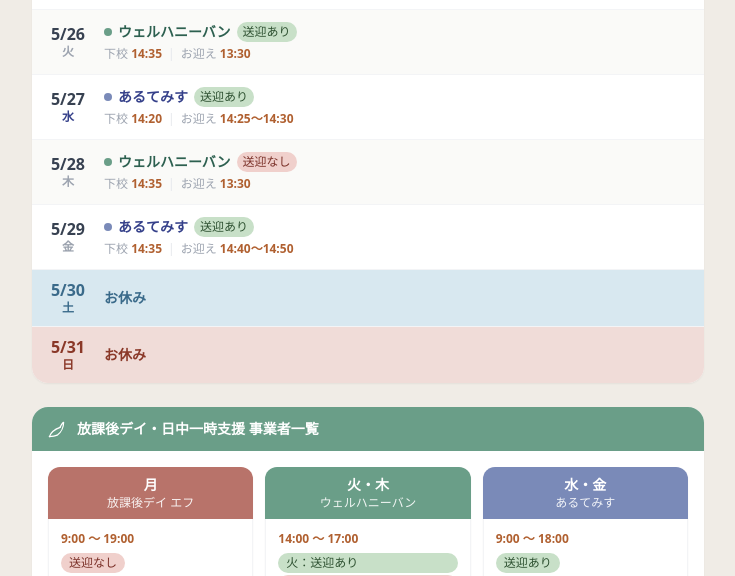
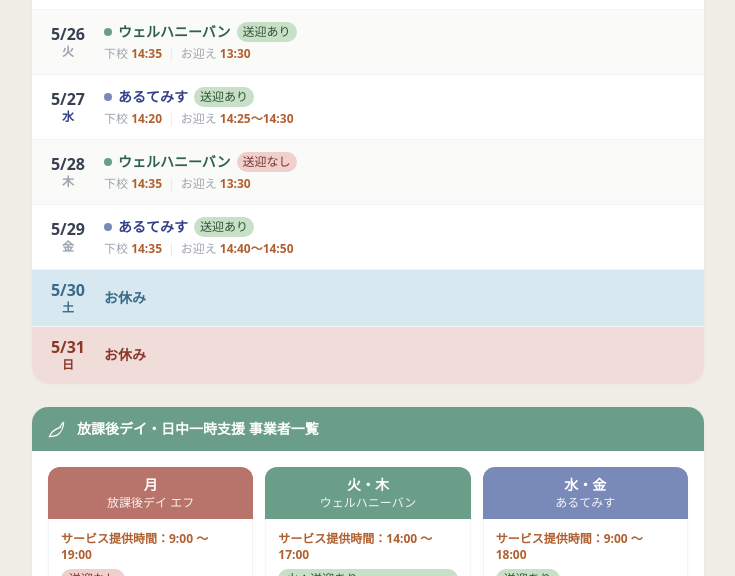
Before and after one commit to chairo-chairo/rin-schedule, a plain HTML site: page matsuabra-rin-schedule.html in a window 1280 px wide. Shown: the part 1885-2461 px from the top of the page, without its empty margins (272-1007 px from the left). Drawn offline with nearby package versions, Linux system fonts and the light colour scheme.

Commit message:
ファイル名変更・サービス提供時間テキスト修正
- may2026.html → matsuabra-rin-schedule.html（URL固定のため）
- 事業者カードの時間表記に「サービス提供時間：」を追記

Co-Authored-By: Claude Sonnet 4.6 <noreply@anthropic.com>

```diff
--- a/may2026.html
+++ b/matsuabra-rin-schedule.html
@@ -523,7 +523,7 @@
           <div class="text-xs font-medium opacity-90">放課後デイ エフ</div>
         </div>
         <div class="bg-white border border-gray-100 border-t-0 rounded-b-xl p-3 text-xs space-y-1.5">
-          <p class="font-bold" style="color:#b06030;">9:00 〜 19:00</p>
+          <p class="font-bold" style="color:#b06030;">サービス提供時間：9:00 〜 19:00</p>
           <span class="inline-block text-xs px-2 py-0.5 rounded-full badge-ng">送迎なし</span>
           <p class="text-gray-500">📞 <a href="tel:05017936568" class="underline underline-offset-2">050-1793-6568</a></p>
           <a href="https://www.google.com/maps/search/?api=1&query=岡山市北区今7丁目6-16" target="_blank" rel="noopener"
@@ -540,7 +540,7 @@
           <div class="text-xs font-medium opacity-90">ウェルハニーバン</div>
         </div>
         <div class="bg-white border border-gray-100 border-t-0 rounded-b-xl p-3 text-xs space-y-1.5">
-          <p class="font-bold" style="color:#b06030;">14:00 〜 17:00</p>
+          <p class="font-bold" style="color:#b06030;">サービス提供時間：14:00 〜 17:00</p>
           <div class="flex flex-col gap-0.5">
             <span class="inline-block text-xs px-2 py-0.5 rounded-full badge-ok">火：送迎あり</span>
             <span class="inline-block text-xs px-2 py-0.5 rounded-full badge-ng">木：送迎なし</span>
@@ -560,7 +560,7 @@
           <div class="text-xs font-medium opacity-90">あるてみす</div>
         </div>
         <div class="bg-white border border-gray-100 border-t-0 rounded-b-xl p-3 text-xs space-y-1.5">
-          <p class="font-bold" style="color:#b06030;">9:00 〜 18:00</p>
+          <p class="font-bold" style="color:#b06030;">サービス提供時間：9:00 〜 18:00</p>
           <span class="inline-block text-xs px-2 py-0.5 rounded-full badge-ok">送迎あり</span>
           <p class="text-gray-400">📞 確認中</p>
           <a href="https://www.google.com/maps/search/?api=1&query=岡山市中区中島306-1+CASA+NARITOMO" target="_blank" rel="noopener"
```
